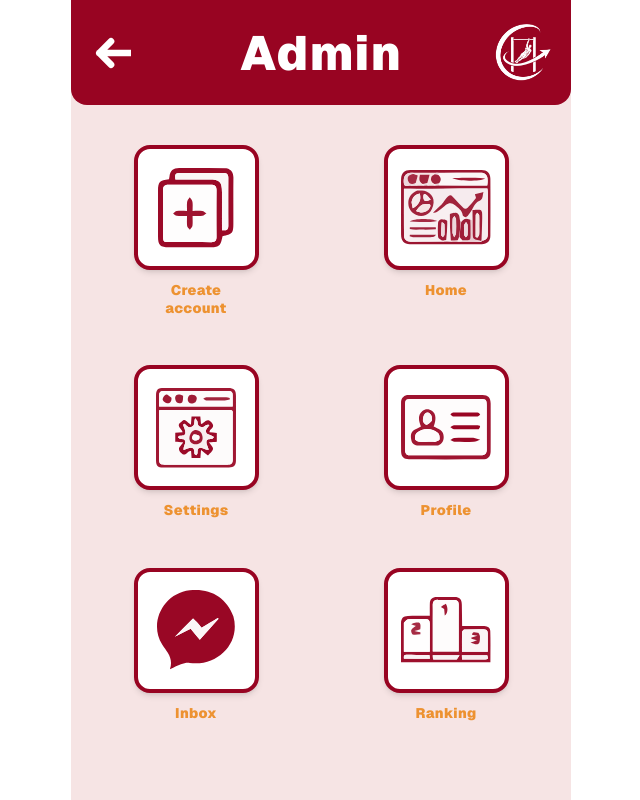
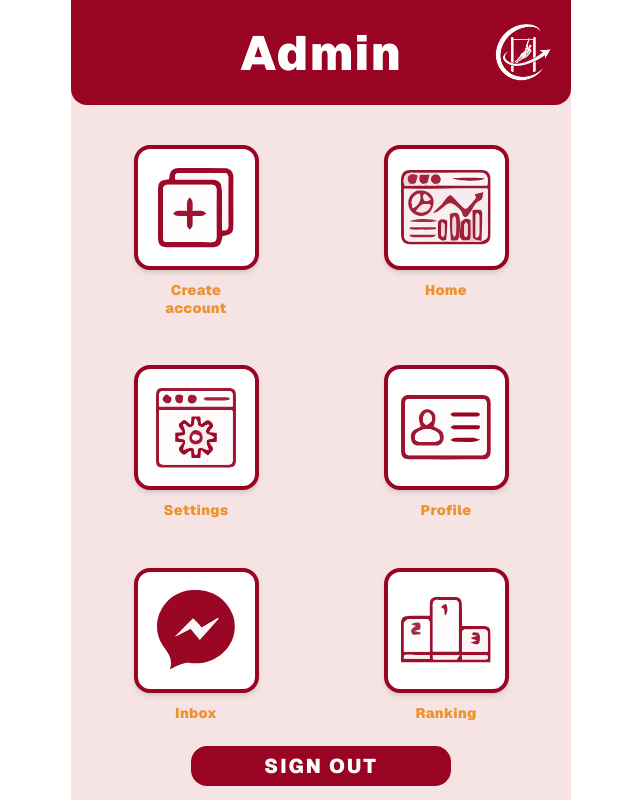
Before and after one commit to T1Winter-daisuki/Workout-Ecosystem, a Next.js app in the folder apps/workout-app/: page /admin in a window 1280 px wide. Shown: the whole page, without its empty margins (319-959 px from the left). Built offline with nearby package versions, Linux system fonts and the light colour scheme.

Commit message:
Fix Sign out button

```diff
--- a/apps/workout-app/app/(admin)/admin/page.tsx
+++ b/apps/workout-app/app/(admin)/admin/page.tsx
@@ -1,18 +1,32 @@
 'use client';
 
 import { useRouter } from 'next/navigation';
+import { getRefreshToken, clearTokens } from '@/lib/auth';
 
 const adminMenu = [
-  { id: 'create', label: 'Create\naccount', icon: '/create.svg' },
-  { id: 'home', label: 'Home', icon: '/home.svg' },
-  { id: 'settings', label: 'Settings', icon: '/settings.svg' },
-  { id: 'profile', label: 'Profile', icon: '/profile.svg' },
-  { id: 'inbox', label: 'Inbox', icon: '/inbox.svg' },
-  { id: 'ranking', label: 'Ranking', icon: '/ranking.svg' },
+  { id: 'create', label: 'Create\naccount', icon: '/create.svg', href: '/register' },
+  { id: 'home', label: 'Home', icon: '/home.svg', href: '/home' },
+  { id: 'settings', label: 'Settings', icon: '/settings.svg', href: '/admin/settings' },
+  { id: 'profile', label: 'Profile', icon: '/profile.svg', href: '/admin/profile' },
+  { id: 'inbox', label: 'Inbox', icon: '/inbox.svg', href: '/admin/inbox' },
+  { id: 'ranking', label: 'Ranking', icon: '/ranking.svg', href: '/admin/ranking' },
 ];
 
 export default function AdminPage() {
   const router = useRouter();
+
+  const handleSignOut = async () => {
+    const refreshToken = getRefreshToken();
+    try {
+      await fetch(`${process.env.NEXT_PUBLIC_API_URL}/api/auth/logout`, {
+        method: 'POST',
+        headers: { 'Content-Type': 'application/json' },
+        body: JSON.stringify({ refreshToken }),
+      });
+    } catch {}
+    clearTokens();
+    router.push('/login');
+  };
 
   return (
     <div
@@ -33,20 +47,7 @@ export default function AdminPage() {
           borderRadius: '0 0 16px 16px',
         }}
       >
-        <button
-          onClick={() => router.back()}
-          className="w-20 h-20 flex items-center justify-center active:scale-95"
-        >
-          <svg width="40" height="40" viewBox="0 0 24 24" fill="none">
-            <path
-              d="M24 12H5M5 12L12 19M5 12L12 5"
-              stroke="white"
-              strokeWidth="4"
-              strokeLinecap="round"
-              strokeLinejoin="round"
-            />
-          </svg>
-        </button>
+        <div className="w-20 h-20" />
 
         <h1 className="text-5xl font-black text-white tracking-wide text-center flex-1">
           Admin
@@ -62,7 +63,7 @@ export default function AdminPage() {
       </div>
 
       {/* BODY */}
-      <div className="flex-1 px-8 pt-14 pb-8 flex flex-col items-center w-full">
+      <div className="flex-1 px-8 pt-14 pb-8 flex flex-col items-center w-full overflow-y-auto">
 
         <div className="h-10" />
 
@@ -70,7 +71,7 @@ export default function AdminPage() {
           {adminMenu.map((item) => (
             <div key={item.id} className="flex flex-col items-center gap-3">
               <button
-                onClick={() => item.id === 'create' && router.push('/register')}
+                onClick={() => item.href && router.push(item.href)}
                 className="w-[125px] h-[125px] bg-white border-[4px] rounded-[16px] flex items-center justify-center shadow-md active:scale-95"
                 style={{ borderColor: '#980422' }}
               >
@@ -91,16 +92,16 @@ export default function AdminPage() {
           ))}
         </div>
 
-        <div className="h-20" />
+        <div className="h-6" />
 
         <button
-          onClick={() => router.push('/login')}
+          onClick={handleSignOut}
           className="flex items-center justify-center font-black text-xl tracking-widest active:scale-95 mb-6"
           style={{
             backgroundColor: '#980422',
             color: '#ffffff',
             width: '260px',
-            height: '60px',
+            height: '40px',
             borderRadius: '16px',
           }}
         >
--- a/apps/workout-app/lib/auth.ts
+++ b/apps/workout-app/lib/auth.ts
@@ -14,5 +14,7 @@ export const getRefreshToken = () => localStorage.getItem('refreshToken')
 
 export const clearTokens = () => {
   Cookies.remove('accessToken')
+  Cookies.remove('role')
+  Cookies.remove('emailVerified')
   localStorage.removeItem('refreshToken')
 }
```
